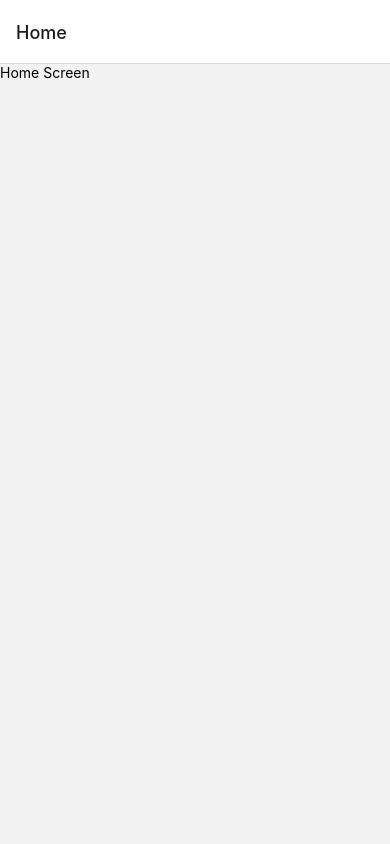
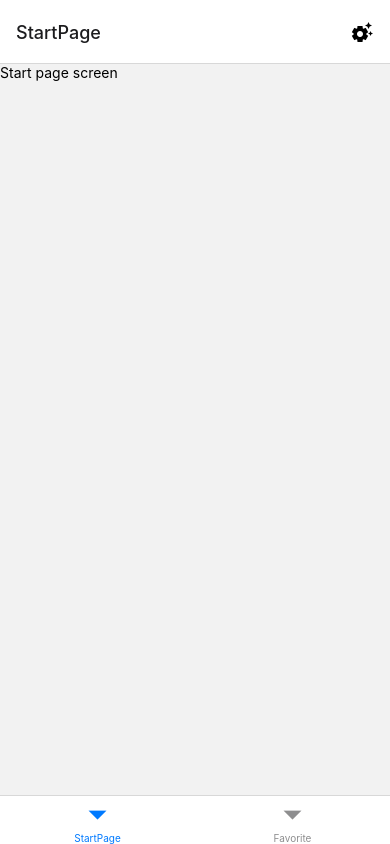
Before and after one commit to Davod0/Expo-React-Native-Postify, a React Native app: screen /TabStackNavigator in a window 390 px wide. Before the commit this address had no page. Built offline with nearby package versions, Linux system fonts and the light colour scheme.

Commit message:
Created another navigator (TabStackNavigator) and added it to the RootStackNavigator. Created three new screens: StartPageScreen, FavoriteScreen, and SettingScreen

```diff
--- a/Navigators/RootStackNavigator.tsx
+++ b/Navigators/RootStackNavigator.tsx
@@ -1,9 +1,11 @@
+import { NavigatorScreenParams } from "@react-navigation/native";
 import { createNativeStackNavigator } from "@react-navigation/native-stack";
-import HomeScreen from "../Screens/HomeScreen";
-
+import SettingScreen from "../Screens/SettingScreen";
+import TabStackNavigator, { TabStackParamList } from "./TabStackNavigator";
 
 export type RootStackParamList = {
-  Home: undefined;
+  TabStackNavigator: NavigatorScreenParams<TabStackParamList>;
+  Setting: undefined;
 };
 
 const RootStack = createNativeStackNavigator<RootStackParamList>();
@@ -11,7 +13,10 @@ const RootStack = createNativeStackNavigator<RootStackParamList>();
 export default function RootStackNavigator() {
     return(
         <RootStack.Navigator>
-            <RootStack.Screen name="Home" component={HomeScreen} />
+            <RootStack.Screen name="TabStackNavigator" component={TabStackNavigator}
+               options={{ headerShown: false }}
+            />
+            <RootStack.Screen name="Setting" component={SettingScreen} />
         </RootStack.Navigator>
     );
 }
--- /dev/null
+++ b/Navigators/TabStackNavigator.tsx
@@ -0,0 +1,32 @@
+import { MaterialIcons } from '@expo/vector-icons';
+import { createBottomTabNavigator } from "@react-navigation/bottom-tabs";
+import React from "react";
+import FavoriteScreen from "../Screens/FavoriteScreen";
+import StartPageScreen from "../Screens/StartPageScreen";
+
+export type TabStackParamList = {
+    Favorite: undefined;
+    StartPage: undefined;
+}
+
+const TabStack = createBottomTabNavigator<TabStackParamList>();
+
+export default function TabStackNavigator(){
+    return (
+        <TabStack.Navigator
+           screenOptions= {({navigation}) => ({headerRight: (props) => (
+            <MaterialIcons
+                       style={{ marginRight: 16 }}
+                        name="settings-suggest"
+                        size={24}
+                        color={props.pressColor}
+                        onPress={() => navigation.navigate("Setting")}
+                    />
+           )})
+        }
+        >
+            <TabStack.Screen name="StartPage" component={StartPageScreen} />
+            <TabStack.Screen name="Favorite" component={FavoriteScreen} />
+        </TabStack.Navigator>
+    );
+};
--- /dev/null
+++ b/Screens/FavoriteScreen.tsx
@@ -0,0 +1,9 @@
+import { View, Text } from "react-native";
+
+export default function FavoriteScreen(){
+    return (
+        <View>
+            <Text>Favorite Screen</Text>
+        </View>
+    );
+}
--- /dev/null
+++ b/Screens/SettingScreen.tsx
@@ -0,0 +1,9 @@
+import { Text, View } from "react-native";
+
+export default function SettingScreen(){
+    return(
+        <View>
+            <Text>Setting Screen</Text>
+        </View>
+    );
+}
--- a/Screens/HomeScreen.tsx
+++ b/Screens/StartPageScreen.tsx
@@ -1,10 +1,10 @@
 import { View, Text } from "react-native";
 
 
-export default function HomeScreen(){
+export default function StartPageScreen(){
     return(
         <View>
-            <Text>Home Screen</Text>
+            <Text>Start page screen</Text>
         </View>
     );
 }
```
